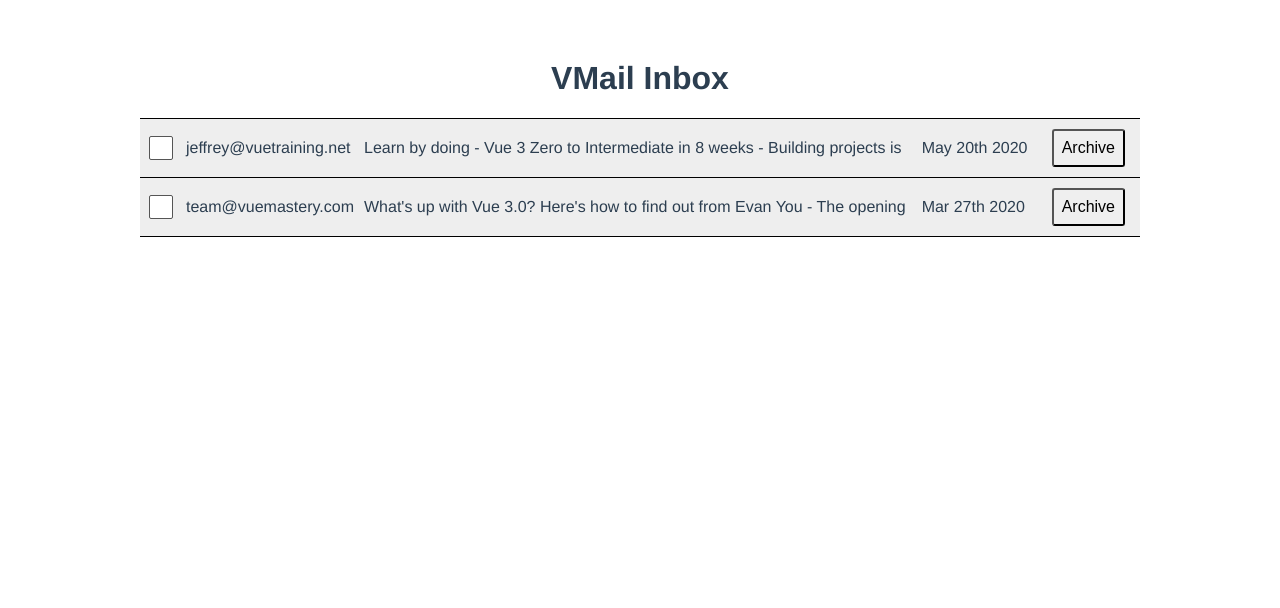
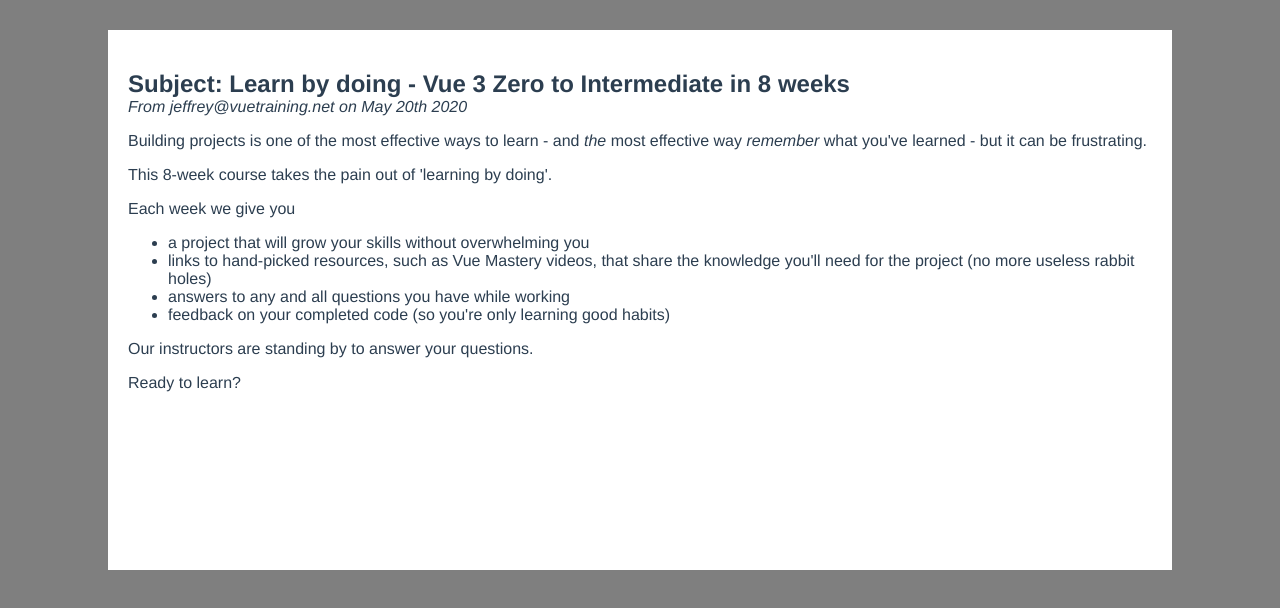
Before and after one commit to clairechabas/minimailist-email-inbox, a Vue app: page / in a window 1280 px wide. Both pictures are taken after a click on the element 640 px from the left and 148 px from the top of the page. Shown: the top 608 px of the page. Built offline with nearby package versions, Linux system fonts and the light colour scheme; no server answers; data requests are answered from the project's data file.

Commit message:
feat: handling opening email in a modal view and closing modal with click or key press

```diff
--- a/db.json
+++ b/db.json
@@ -7,7 +7,7 @@
       "body": "The opening keynote of VueConf US this year was Evan You (the creator of Vue), giving his State of the Vuenion address. He walked us through the journey of getting Vue 3 from a prototype to a reality the past year. He also dove into Vue's overall growth in the community.",
       "sentAt": "2020-03-27T18:25:43.511Z",
       "archived": false,
-      "read": true
+      "read": false
     },
     {
       "id": 2,
@@ -24,8 +24,8 @@
       "subject": "#177: Updated Vue.js Roadmap; Vuex v4.0.0-alpha.1 has been released; Kia King Ishii join the core team; Nuxt v2.12 released; Videos from Vue.js Amsterdam 2020 are here!",
       "body": "First of all, lets congratulate Kia King Ishii on joining the Vue.js core team! 🎉 He has been doing an incredible job building vuex-orm and will now focus on working on the next versions of Vuex.\n\nSpeaking of which – Vuex v4.0.0-alpha.1 has just been released! This is the version of Vuex that will work with Vue 3.0 but keep the familiar API you know from the current version.",
       "sentAt": "2020-03-18T18:25:43.511Z",
-      "archived": true,
-      "read": true
+      "archived": false,
+      "read": false
     },
     {
       "id": 4,
@@ -33,8 +33,8 @@
       "subject": "'Vue 3 Release Roadmap' + 6 more must-read articles from this week",
       "body": "Newsletter Issue #161",
       "sentAt": "2020-03-24T18:25:43.511Z",
-      "archived": true,
-      "read": true
+      "archived": false,
+      "read": false
     }
   ]
 }
--- a/src/components/Inbox/Inbox.vue
+++ b/src/components/Inbox/Inbox.vue
@@ -2,7 +2,7 @@
   <table class="mail-table">
     <tbody>
       <tr v-for="email in unarchivedEmails" :key="email.id" :class="['clickable', email.read ? 'read' : '']"
-        @click="markAsRead(email)">
+        @click="openEmail(email)">
         <td>
           <input type="checkbox">
         </td>
@@ -15,24 +15,43 @@
       </tr>
     </tbody>
   </table>
+
+  <Modal v-if="hasOpenedEmail" @close="closeModal">
+    <MailView :email="openedEmail" />
+  </Modal>
 </template>
 
 <script>
+import MailView from '../MailView'
+import Modal from '../Modal'
+
 import { format } from 'date-fns'
-import { ref } from 'vue'
 import axios from 'axios'
 
+import { ref } from 'vue'
+
 export default {
+  components: {
+    MailView,
+    Modal,
+  },
+
   async setup() {
-    const { data: emails } = await axios.get('http://localhost:3000/emails')
-
     return {
+      emails: ref([]),
       format,
-      emails: ref(emails),
+      openedEmail: ref(null),
     }
   },
 
+  mounted() {
+    this.getEmails()
+  },
+
   computed: {
+    hasOpenedEmail() {
+      return !!this.openedEmail
+    },
     sortedEmails() {
       return this.emails.sort((email1, email2) => email1.sentAt < email2.sentAt ? 1 : -1)
     },
@@ -42,16 +61,28 @@ export default {
   },
 
   methods: {
+    archive(email) {
+      email.archived = true
+      this.updateEmail(email)
+    },
+    closeModal() {
+      this.openedEmail = null
+    },
     markAsRead(email) {
       email.read = true
       this.updateEmail(email)
     },
-    archive(email) {
-      email.archived = true
-      this.updateEmail(email)
+    openEmail(email) {
+      this.markAsRead(email)
+
+      this.openedEmail = email
     },
-    updateEmail(email) {
-      axios.put(`http://localhost:3000/emails/${email.id}`, email)
+    async getEmails() {
+      const { data: emails } = await axios.get('http://localhost:3000/emails')
+      this.emails = emails
+    },
+    async updateEmail(email) {
+      await axios.put(`http://localhost:3000/emails/${email.id}`, email)
     }
   }
 }
--- /dev/null
+++ b/src/components/MailView/MailView.vue
@@ -0,0 +1,29 @@
+<template>
+  <div class="email-display">
+    <h2 class="mb-0">Subject: <strong>{{ email.subject }}</strong></h2>
+    <div><em>From {{ email.from }} on {{ format(new Date(email.sentAt), 'MMM do yyyy') }}</em></div>
+    <div v-html="marked(email.body)" />
+  </div>
+</template>
+
+<script>
+import { format } from 'date-fns'
+import { marked } from 'marked'
+
+export default {
+  setup() {
+    return {
+      format,
+      marked
+    }
+  },
+  props: {
+    email: {
+      type: Object,
+      required: true,
+    }
+  }
+}
+</script>
+
+<style lang="scss" scoped></style>
--- /dev/null
+++ b/src/components/MailView/index.js
@@ -0,0 +1,3 @@
+import MailView from './MailView.vue';
+
+export default MailView;
--- /dev/null
+++ b/src/components/Modal/Modal.vue
@@ -0,0 +1,27 @@
+<template>
+  <div class="modal">
+    <div class="overlay" @click="emit('close')"></div>
+    <div class="modal-card">
+      <slot />
+    </div>
+  </div>
+</template>
+
+<script>
+import useKeydown from '../../composables/use-keydown'
+
+export default {
+  setup(props, { emit }) {
+    useKeydown([
+      { key: 'Escape', action: () => emit('close')},
+      { key: 'Enter', action: () => console.log('We can handle several key events with a single instance of this composable') },
+  ])
+
+    return {
+      emit,
+    }
+  }
+}
+</script>
+
+<style lang="scss" scoped></style>
--- /dev/null
+++ b/src/components/Modal/index.js
@@ -0,0 +1,3 @@
+import Modal from './Modal.vue';
+
+export default Modal;
--- /dev/null
+++ b/src/composables/use-keydown.js
@@ -0,0 +1,19 @@
+import { onBeforeUnmount } from 'vue';
+
+let useKeydown = (events) => {
+  let onKeyDown = (currentEvent) => {
+    let eventFound = events.find((event) => currentEvent.key === event.key);
+
+    if (eventFound) {
+      eventFound.action();
+    }
+  };
+
+  window.addEventListener('keydown', onKeyDown);
+
+  onBeforeUnmount(() => {
+    window.removeEventListener('keydown', onKeyDown);
+  });
+};
+
+export default useKeydown;
```
